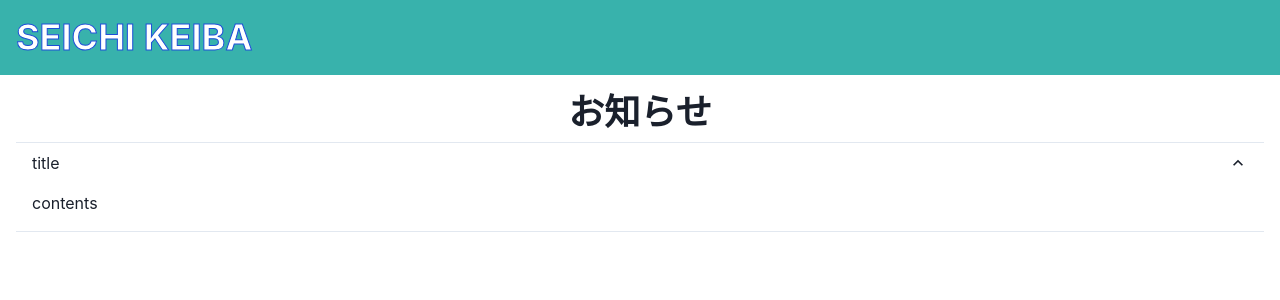
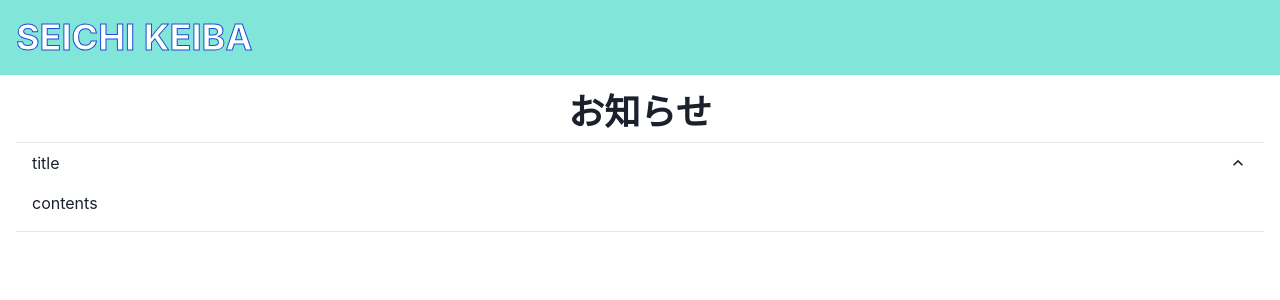
Before and after one commit to GiganticMinecraft/seichi-keiba, a React (Vite) app: page / in a window 1280 px wide. Shown: the top 300 px of the page. Built offline with nearby package versions, Linux system fonts and the light colour scheme.

Commit message:
fix: change header bg color

```diff
--- a/src/components/common/header/index.tsx
+++ b/src/components/common/header/index.tsx
@@ -2,7 +2,7 @@ import { Box, Heading } from '@chakra-ui/react';
 
 const Header = () => (
   <header>
-    <Box w="100%" color="white" p={4} bgColor="teal.400">
+    <Box w="100%" color="white" p={4} bgColor="teal.200">
       <Heading
         as="h1"
         size={{ base: 'lg', xl: 'xl' }}
```
